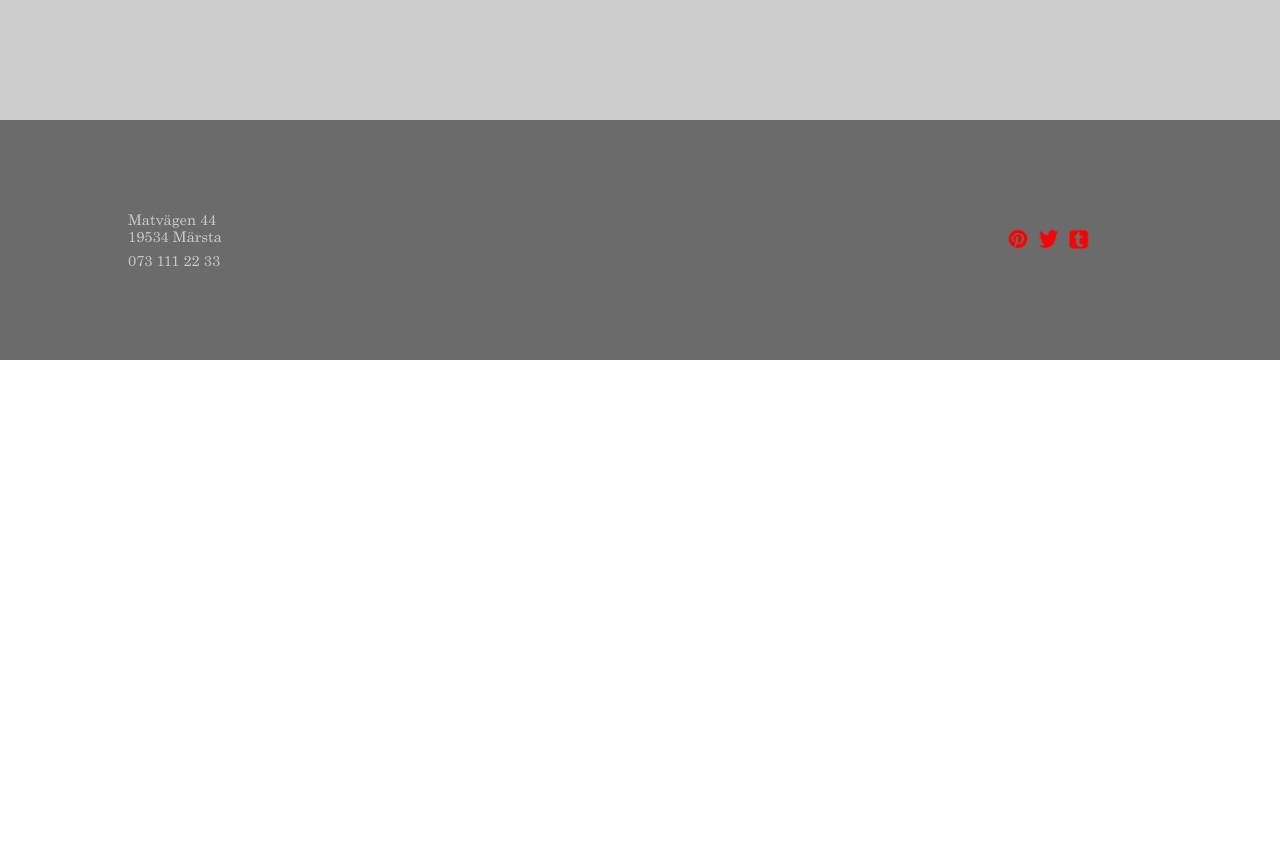
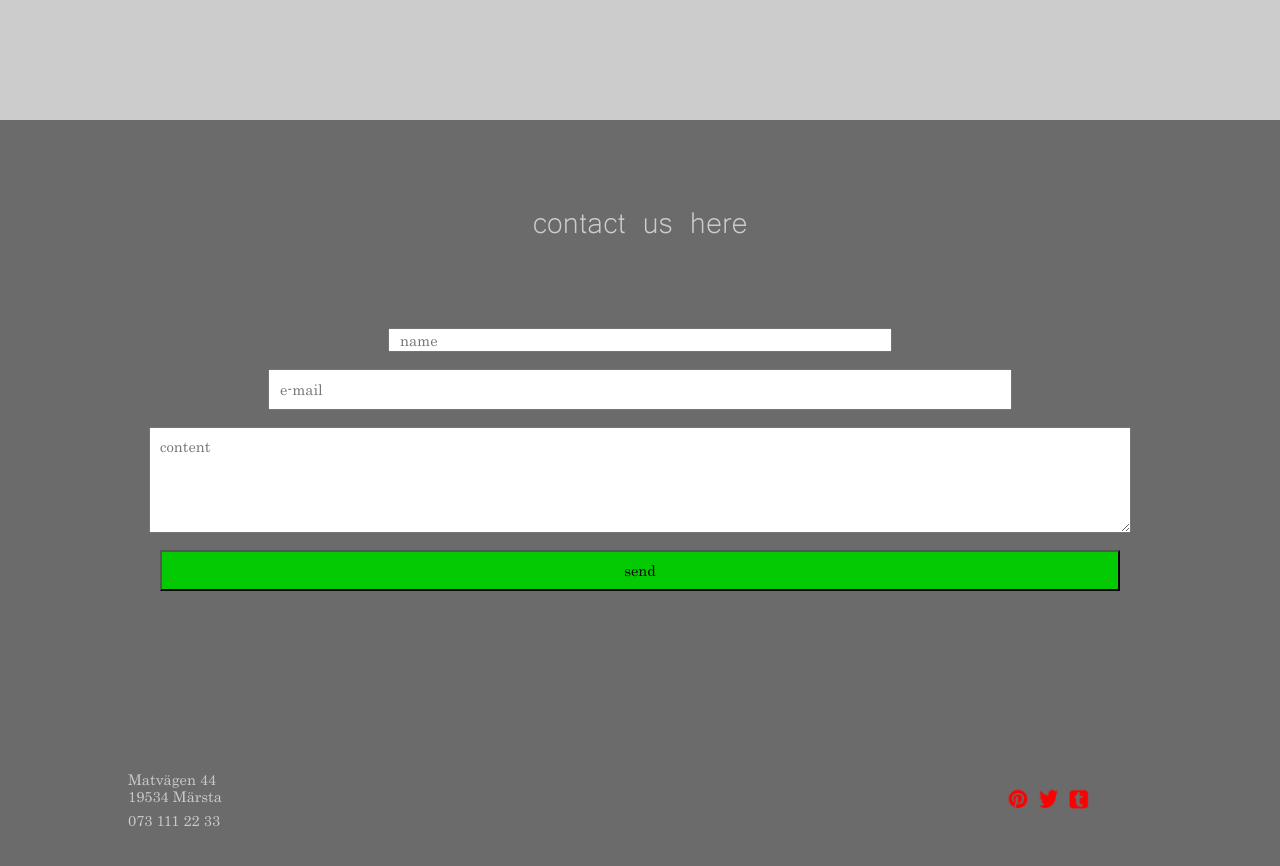
Before and after one commit to johanelgstrom/gransnittsdesign-uppgift2, a website built with Parcel: page index.html in a window 1280 px wide. Shown: the part 2280-3146 px from the top of the page. Before the commit the page ends 2640 px from the top, so only its background shows below. Built offline with nearby package versions, Linux system fonts and the light colour scheme.

Commit message:
added contact form

```diff
--- a/index.html
+++ b/index.html
@@ -90,10 +90,21 @@
                 </div>
             </div>
         </div>
+        <div class="contact" id="contact">
+            <div class="contact-header">
+                <p>contact us here</p>
+            </div>
+            <div class="contact-form-container">
+                    <input type="text" placeholder="name" class="name">
+                    <input type="email" placeholder="e-mail" class="email">
+                    <textarea name="" id="" cols="30" rows="10" placeholder="content" class="content"></textarea>
+                    <button>send</button>
+            </div>
+        </div>
     </main>
     <footer>
         <div class="footer-container">
-            <div class="contact-container" id="contact">
+            <div class="contact-container">
                 <p>Matvägen 44 19534 Märsta</p>
                 <p>073 111 22 33</p>
             </div>
--- a/scss/main.scss
+++ b/scss/main.scss
@@ -187,6 +187,7 @@ header {
             background-color: variables.$dark-grey;
             border: 2px solid variables.$red;
             padding: 10px;
+            margin-top: 10px;
             display: flex;
             justify-content: center;
             align-items: center;
@@ -222,8 +223,13 @@ header {
             flex-direction: column;
             justify-content: space-evenly;
             align-items: center;
+            @include mixins.tablet {
+
+                padding: 10px;
+            }
             @include mixins.desktop {
                 width: 25%;
+                padding: 10px;
             }
 
             .item-img-container {
@@ -278,6 +284,66 @@ header {
                     font-size: 11pt;
                 }
             }
+        }
+    }
+}
+.contact {
+    height: 70vh;
+    background-color: variables.$dark-grey;
+    display: flex;
+    flex-direction: column;
+    justify-content: space-evenly;
+    align-items: center;
+
+    .contact-header {
+
+        p {
+            font-family: Baiti;
+            font-size: 29pt;
+            color: variables.$light-grey
+        }
+    }
+    .contact-form-container {
+        width: 75%;
+        height: 50%;
+        display: flex;
+        flex-direction: column;
+        justify-content: space-around;
+        align-items: center;
+
+        .name {
+            width: 50%;
+            font-family: Century;
+            font-size: 11pt;
+            padding: 10px;
+            @include mixins.desktop {
+                height: 0%;
+
+            }
+        }
+        .email {
+            width: 75%;
+            font-family: Century;
+            font-size: 11pt;
+            padding: 10px;
+        }
+        .content {
+            width: 100%;
+            height: 30%;
+            font-family: Century;
+            font-size: 11pt;
+            padding: 10px;
+        }
+        button {
+            background-color: rgb(4, 202, 4);
+                display: flex;
+                justify-content: center;
+                align-items: center;
+                padding: 10px;
+                width: 100%;
+                color: black;
+                font-family: Century;
+                font-size: 11pt;
         }
     }
 }
```
Also changed, not shown: dist/index.html, 2 other files.
